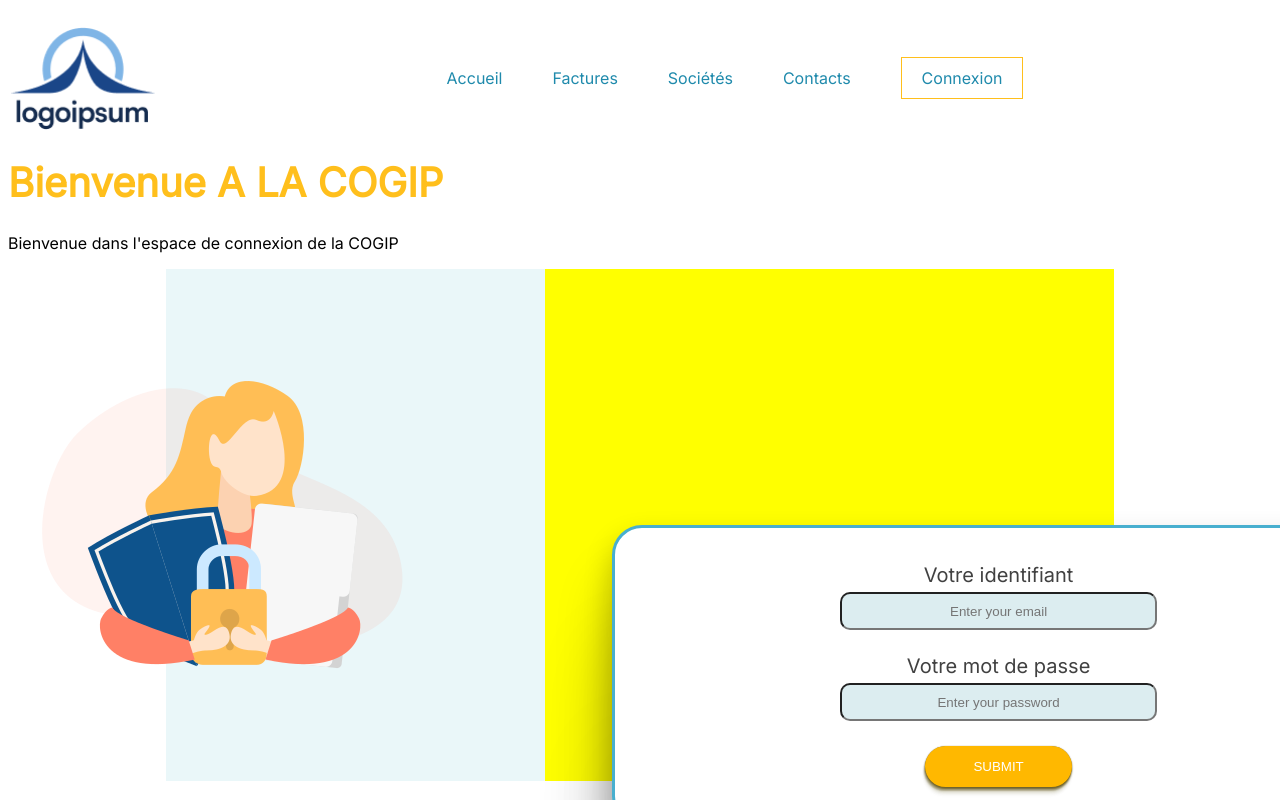
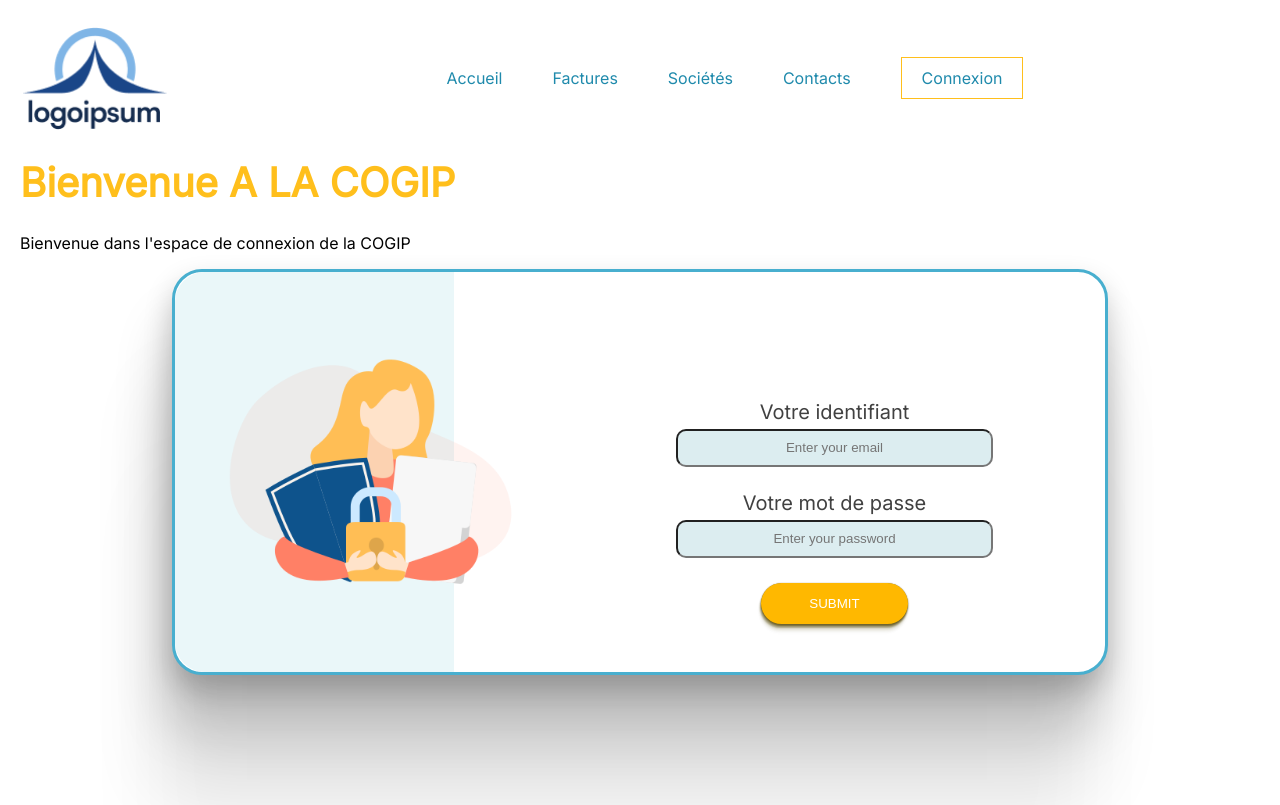
Before and after one commit to Alex-B9/Cogip_Challenge, a PHP site: page /connect in a window 1280 px wide. Run offline with PHP 8.4, Linux system fonts and the light colour scheme.

Commit message:
modif img

```diff
--- a/public/styles/pages/connect/connect.css
+++ b/public/styles/pages/connect/connect.css
@@ -42,6 +42,9 @@ header .navbarContainer .linksContainer ul li a {
 
 body {
   font-family: "Inter", sans-serif;
+  margin-left: 20px;
+  margin-right: 20px;
+  margin-bottom: 130px;
 }
 
 h1 {
@@ -57,33 +60,34 @@ h1 {
   flex-direction: row;
   margin: auto;
   width: 75%;
-  background-color: yellow;
+  background: #FFFFFF;
+  border: 3px solid #48AFCF;
+  box-shadow: -23px 203px 82px rgba(0, 0, 0, 0.03), -13px 114px 69px rgba(0, 0, 0, 0.1), -6px 51px 51px rgba(0, 0, 0, 0.17), -1px 13px 28px rgba(0, 0, 0, 0.2), 0px 0px 0px rgba(0, 0, 0, 0.2);
+  border-radius: 30px;
+  text-align: center;
 }
 .connect-container .img {
   display: flex;
   justify-content: center;
   align-items: center;
-  width: 40%;
+  width: 30%;
   background-color: #EAF7F9;
+  border-top-left-radius: 30px;
+  border-bottom-left-radius: 30px;
 }
 .connect-container .img img {
-  transform: translateX(-25%);
+  height: 400px;
+  transform: translateX(15%);
 }
-
-form {
+.connect-container form {
   display: flex;
   flex-direction: column;
   align-items: center;
   justify-content: center;
   gap: 25px;
   position: absolute;
-  width: 60%;
-  height: 295.2px;
-  background: #FFFFFF;
-  border: 3px solid #48AFCF;
-  box-shadow: -23px 203px 82px rgba(0, 0, 0, 0.03), -13px 114px 69px rgba(0, 0, 0, 0.1), -6px 51px 51px rgba(0, 0, 0, 0.17), -1px 13px 28px rgba(0, 0, 0, 0.2), 0px 0px 0px rgba(0, 0, 0, 0.2);
-  border-radius: 30px;
-  text-align: center;
+  width: 50%;
+  height: 10%;
 }
 
 .field {
--- a/sass/pages/mainConnect.scss
+++ b/sass/pages/mainConnect.scss
@@ -3,6 +3,9 @@
 
 body {
     font-family: 'Inter', sans-serif;
+    margin-left: 20px;
+    margin-right: 20px;
+    margin-bottom: 130px;
 }
 
 h1 {
@@ -20,21 +23,32 @@ color: #FFBF1C;
     flex-direction: row;
     margin: auto;
     width: 75%;
-    background-color: yellow;
+
+    background: #FFFFFF;
+    border: 3px solid #48AFCF;
+    box-shadow: -23px 203px 82px rgba(0, 0, 0, 0.03),
+                -13px 114px 69px rgba(0, 0, 0, 0.1),
+                -6px 51px 51px rgba(0, 0, 0, 0.17),
+                -1px 13px 28px rgba(0, 0, 0, 0.2),
+                0px 0px 0px rgba(0, 0, 0, 0.2);
+    border-radius: 30px;
+    text-align: center;
 
     .img {
         display: flex;
         justify-content: center;
         align-items: center;
-        width: 40%;
+        width: 30%;
         background-color: #EAF7F9;
+        border-top-left-radius: 30px;
+        border-bottom-left-radius: 30px;
+
         img {
-            transform: translateX(-25%);
-        }
-    }
+            height: 400px;
+            transform: translateX(15%);
         }
 
-
+    }
 
     form {
         display: flex;
@@ -44,18 +58,13 @@ form {
 
         gap: 25px;
         position: absolute;
-    width: 60%;
-    height: 295.2px;
-    background: #FFFFFF;
-    border: 3px solid #48AFCF;
-    box-shadow: -23px 203px 82px rgba(0, 0, 0, 0.03),
-                -13px 114px 69px rgba(0, 0, 0, 0.1),
-                -6px 51px 51px rgba(0, 0, 0, 0.17),
-                -1px 13px 28px rgba(0, 0, 0, 0.2),
-                0px 0px 0px rgba(0, 0, 0, 0.2);
-    border-radius: 30px;
-    text-align: center;
+        width: 50%;
+        height: 10%;
+
     }
+}
+
+
 
 .field {
     display: flex ;
--- a/views/login/connect.php
+++ b/views/login/connect.php
@@ -2,7 +2,7 @@
 $resetCss = "public/styles/reset/reset.css";
 $pageCSS = 'public/styles/pages/connect/connect.css';
 
-$pageTitle = 'Connect page';
+$pageTitle = 'Connexion';
 ob_get_clean();
 ?>
 <?php require "views/components/navigation.php"; ?>
@@ -19,18 +19,17 @@ ob_get_clean();
         <form class="form" method= "post" action="#">
             <div class="field">
                 <label class="label">Votre identifiant</label>
-                <input class="input" type="text" name="user_email" placeholder="Enter your email" required aria-required=true aria-label="Enter your email">
+                <input class="input" type="text" id="userEmail" name="userEmail" placeholder="Enter your email" required aria-required=true aria-label="Enter your email">
             </div>
 
             <div class="field">
                 <label class="label">Votre mot de passe</label>
-                <input class="input" type="text" name="user_password" placeholder="Enter your password" required aria-required=true aria-label="Enter your password">
+                <input class="input" type="text" id="userPassword" name="userPassword" placeholder="Enter your password" required aria-required=true aria-label="Enter your password">
             </div>
 
             <div class="control">
-                <button type="submit" class="button is-link" aria-required=true aria-label="Submit">SUBMIT</button>
+                <button type="submit" name="Submit" aria-required=true aria-label="Submit">SUBMIT</button>
             </div>
-
         </form>
     </div>
 
```
Also changed, not shown: 1 other file. Lines whose indentation alone changed are shown as unchanged.
